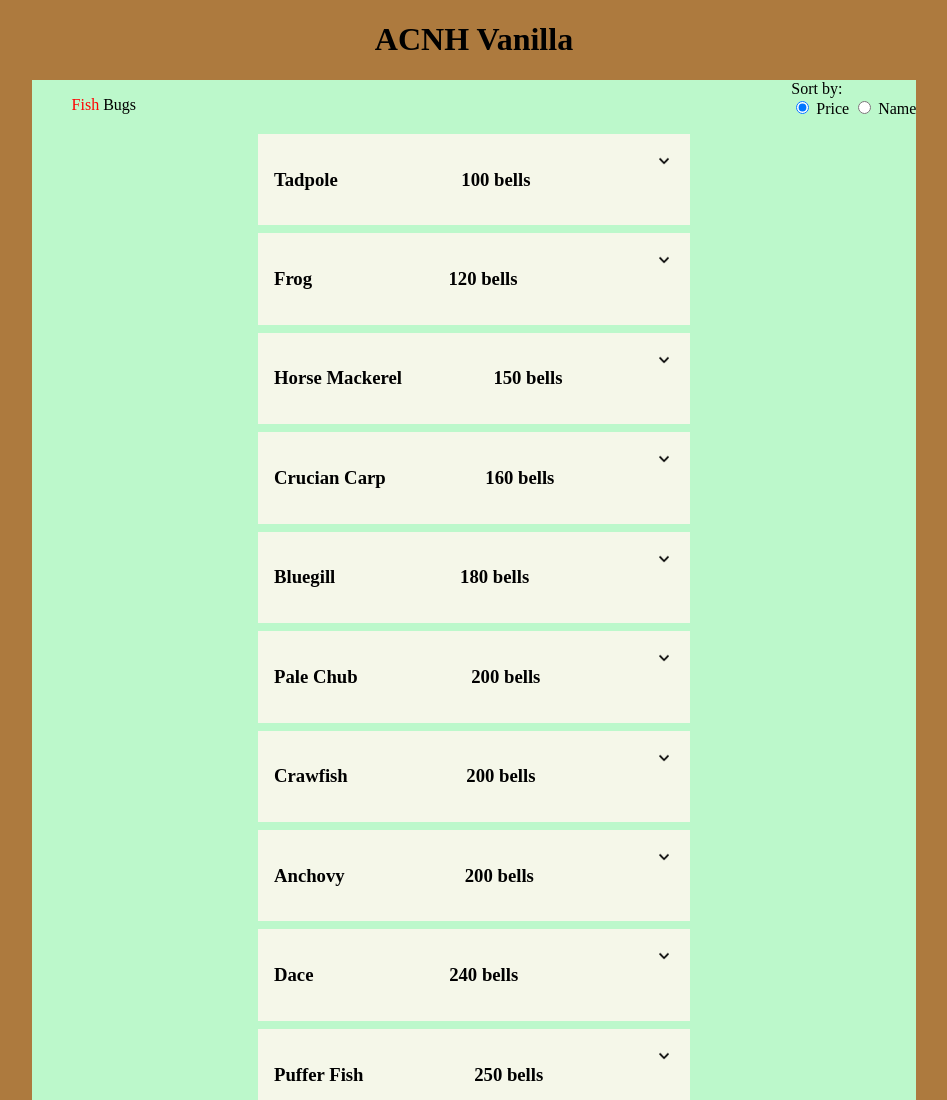
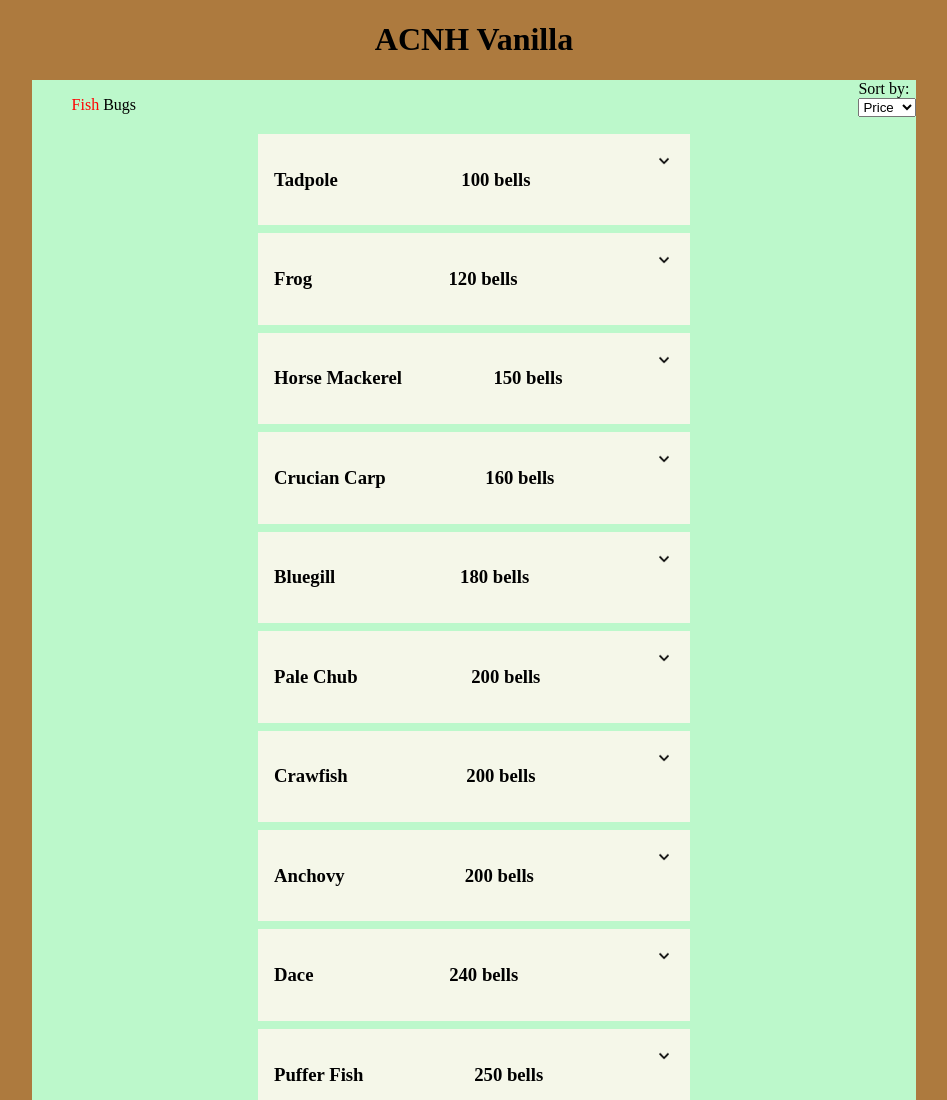
Before and after one commit to jallend1/acnh-js, a plain HTML site: page index.html in a window 1280 px wide. Shown: the top 1100 px of the page, without its empty margins (166-1113 px from the left). Drawn offline with Linux system fonts and the light colour scheme.

Commit message:
Converts the radio button into a drop down

```diff
--- a/index.html
+++ b/index.html
@@ -19,10 +19,10 @@
             <div>
                 Sort by:
                 <form id="sortform">
-                    <input type="radio" name="sort" id="price" value="price" checked>
-                    <label for="price">Price</label>
-                    <input type="radio" name="sort" id="name" value="name">
-                    <label for="name">Name</label>
+                    <select name="sort">
+                        <option value="price">Price</option>
+                        <option value="name">Name</option>
+                    </select>
                 </form>
             </div>
         </header>
```
